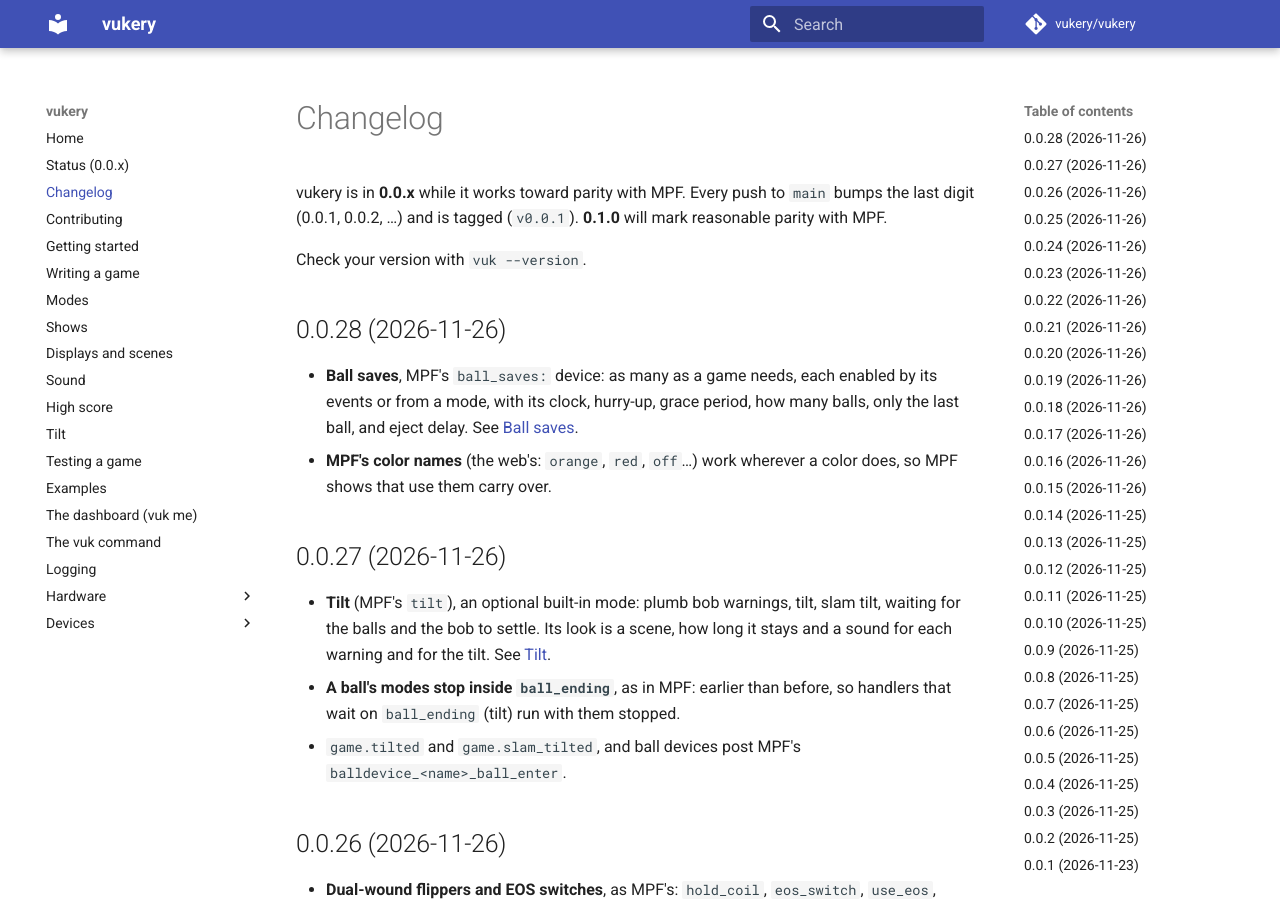
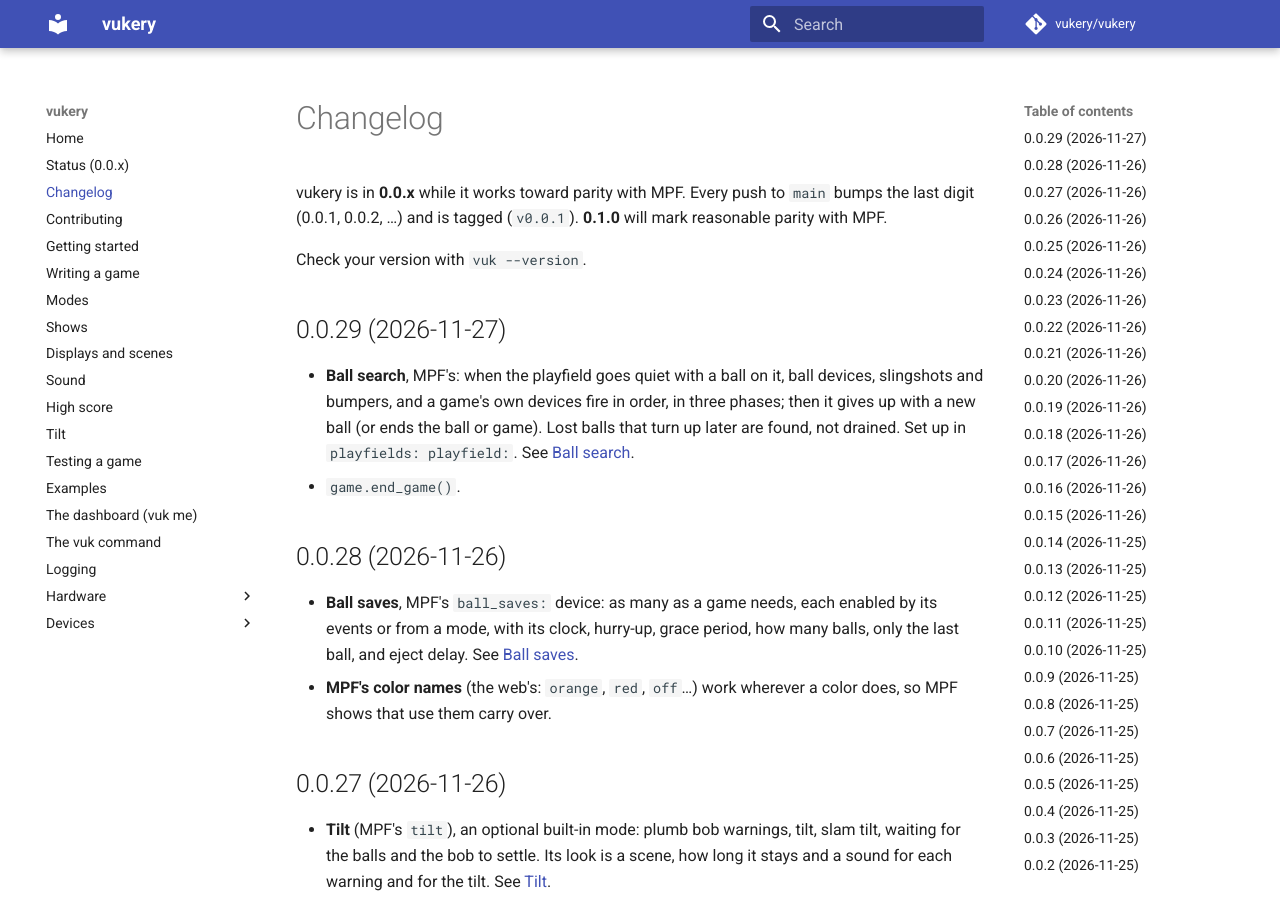
Before and after one commit to vukery/vukery, an MkDocs documentation site: the page built from docs/changelog.md, in a window 1280 px wide and 900 px high. Built offline with MkDocs 1.6.1 and Material for MkDocs 9.7.7, drawn with Linux system fonts in a browser that asks for light colours; comment, search, counter and statistics services are not loaded.

Commit message:
0.0.29: ball search
Co-Authored-By: Claude Opus 5.5 <noreply@anthropic.com>

```diff
--- a/docs/changelog.md
+++ b/docs/changelog.md
@@ -5,6 +5,15 @@ vukery is in **0.0.x** while it works toward parity with MPF. Every push to
 **0.1.0** will mark reasonable parity with MPF.
 
 Check your version with `vuk --version`.
+
+## 0.0.29 (2026-11-27)
+
+- **Ball search**, MPF's: when the playfield goes quiet with a ball on it,
+  ball devices, slingshots and bumpers, and a game's own devices fire in
+  order, in three phases; then it gives up with a new ball (or ends the ball
+  or game). Lost balls that turn up later are found, not drained. Set up in
+  `playfields: playfield:`. See [Ball search](devices/ball-search.md).
+- `game.end_game()`.
 
 ## 0.0.28 (2026-11-26)
 
--- a/pyproject.toml
+++ b/pyproject.toml
@@ -1,6 +1,6 @@
 [project]
 name = "vukery"
-version = "0.0.28"
+version = "0.0.29"
 description = "A very opinionated pinball framework based on the Mission Pinball Framework, built to be simple, lean and LLM-friendly."
 readme = "README.md"
 license = "MIT"
```
Also changed, not shown: 1 other file.
